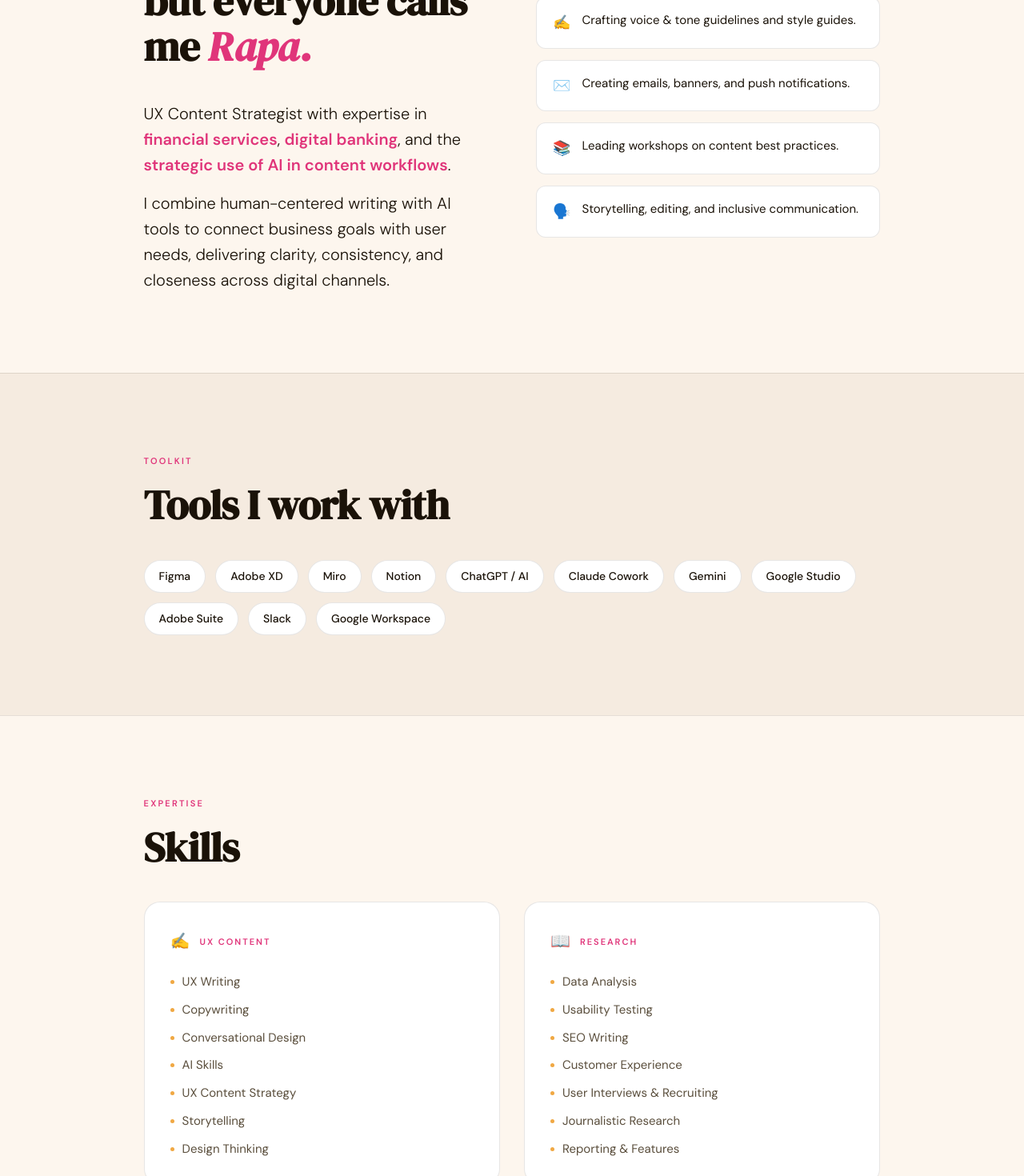
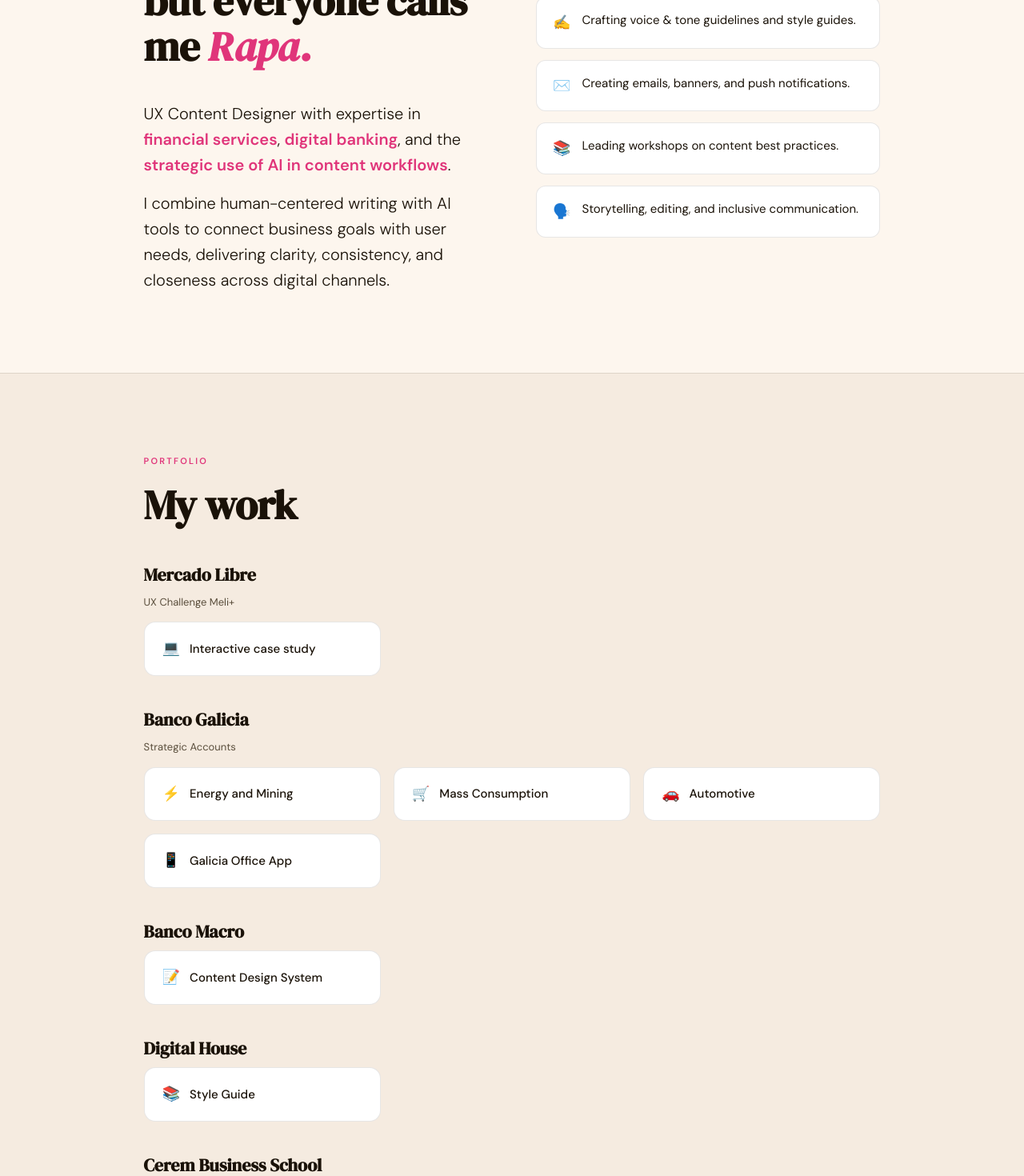
Before and after one commit to limoragni/rapa-site, a Next.js app: page / in a window 1280 px wide. Shown: the part 1020-2490 px from the top of the page at 80% size. Built offline with nearby package versions, Linux system fonts and the light colour scheme.

Commit message:
add meli project, reorder sections, update toolkit and education, unify title
Co-Authored-By: Claude Opus 4.6 (1M context) <noreply@anthropic.com>

```diff
--- a/app/opengraph-image.tsx
+++ b/app/opengraph-image.tsx
@@ -1,7 +1,7 @@
 import { ImageResponse } from "next/og";
 
 export const runtime = "edge";
-export const alt = "Juan Rapacioli — Content Designer";
+export const alt = "Juan Rapacioli - UX Content Designer";
 export const size = { width: 1200, height: 630 };
 export const contentType = "image/png";
 
@@ -55,7 +55,7 @@ export default async function Image() {
             marginBottom: 20,
           }}
         >
-          Content Designer | UX Writing & Content Strategy
+          UX Content Designer | UX Writing & Content Strategy
         </div>
 
         {/* Name */}
--- a/app/page.tsx
+++ b/app/page.tsx
@@ -34,7 +34,7 @@ export default function Home() {
       {/* HERO */}
       <section className="hero">
         <div>
-          <p className="hero-tag">UX Content Strategist | AI-Driven Content Systems</p>
+          <p className="hero-tag">UX Content Designer | AI-Driven Content Systems</p>
           <h1>
             Juan
             <br />
@@ -78,7 +78,7 @@ export default function Home() {
                 me <em style={{ fontStyle: "italic", color: "var(--pink)" }}>Rapa.</em>
               </h2>
               <p className="about-intro reveal">
-                UX Content Strategist with expertise in{" "}
+                UX Content Designer with expertise in{" "}
                 <strong>financial services</strong>,{" "}
                 <strong>digital banking</strong>, and the{" "}
                 <strong>strategic use of AI in content workflows</strong>.
@@ -125,72 +125,27 @@ export default function Home() {
         </div>
       </section>
 
-      {/* TOOLS */}
-      <section className="tools-section">
-        <div className="container">
-          <p className="section-label reveal">Toolkit</p>
-          <h2 className="section-title reveal">Tools I work with</h2>
-          <div className="tools-grid reveal">
-            <span className="tool-chip">Figma</span>
-            <span className="tool-chip">Adobe XD</span>
-            <span className="tool-chip">Miro</span>
-            <span className="tool-chip">Notion</span>
-            <span className="tool-chip">ChatGPT / AI</span>
-            <span className="tool-chip">Claude Cowork</span>
-            <span className="tool-chip">Gemini</span>
-            <span className="tool-chip">Google Studio</span>
-            <span className="tool-chip">Adobe Suite</span>
-            <span className="tool-chip">Slack</span>
-            <span className="tool-chip">Google Workspace</span>
-          </div>
-        </div>
-      </section>
-
-      {/* SKILLS */}
-      <section>
-        <div className="container">
-          <p className="section-label reveal">Expertise</p>
-          <h2 className="section-title reveal">Skills</h2>
-          <div className="skills-cols reveal">
-            <div className="skills-card">
-              <div className="skills-card-header">
-                <span className="skills-card-icon">&#x270D;&#xFE0F;</span>
-                <span className="skills-card-title">UX Content</span>
-              </div>
-              <ul>
-                <li>UX Writing</li>
-                <li>Copywriting</li>
-                <li>Conversational Design</li>
-                <li>AI Skills</li>
-                <li>UX Content Strategy</li>
-                <li>Storytelling</li>
-                <li>Design Thinking</li>
-              </ul>
-            </div>
-            <div className="skills-card">
-              <div className="skills-card-header">
-                <span className="skills-card-icon">&#x1F4D6;</span>
-                <span className="skills-card-title">Research</span>
-              </div>
-              <ul>
-                <li>Data Analysis</li>
-                <li>Usability Testing</li>
-                <li>SEO Writing</li>
-                <li>Customer Experience</li>
-                <li>User Interviews &amp; Recruiting</li>
-                <li>Journalistic Research</li>
-                <li>Reporting &amp; Features</li>
-              </ul>
-            </div>
-          </div>
-        </div>
-      </section>
-
       {/* MY WORK */}
       <section style={{ background: "var(--cream-dark)" }}>
         <div className="container">
           <p className="section-label reveal">Portfolio</p>
           <h2 className="section-title reveal">My work</h2>
+
+          <div className="work-group reveal">
+            <h3 className="work-group-title">Mercado Libre</h3>
+            <p className="work-group-subtitle">UX Challenge Meli+</p>
+            <div className="work-grid">
+              <a
+                href="https://meli.juanrapacioli.com"
+                target="_blank"
+                rel="noopener noreferrer"
+                className="work-link"
+              >
+                <span className="work-link-icon">&#x1F4BB;</span> Interactive
+                case study
+              </a>
+            </div>
+          </div>
 
           <div className="work-group reveal">
             <h3 className="work-group-title">Banco Galicia</h3>
@@ -327,6 +282,71 @@ export default function Home() {
         </div>
       </section>
 
+      {/* TOOLS */}
+      <section className="tools-section">
+        <div className="container">
+          <p className="section-label reveal">Toolkit</p>
+          <h2 className="section-title reveal">Tools I work with</h2>
+          <div className="tools-grid reveal">
+            <span className="tool-chip">Figma</span>
+            <span className="tool-chip">Adobe XD</span>
+            <span className="tool-chip">Miro</span>
+            <span className="tool-chip">Notion</span>
+            <span className="tool-chip">ChatGPT</span>
+            <span className="tool-chip">Claude</span>
+            <span className="tool-chip">Gemini</span>
+            <span className="tool-chip">Google AI Studio</span>
+            <span className="tool-chip">Adobe Suite</span>
+            <span className="tool-chip">Slack</span>
+            <span className="tool-chip">Google Workspace</span>
+            <span className="tool-chip">Claude Code</span>
+            <span className="tool-chip">Zeroheight</span>
+            <span className="tool-chip">Jira</span>
+            <span className="tool-chip">GitHub</span>
+          </div>
+        </div>
+      </section>
+
+      {/* SKILLS */}
+      <section>
+        <div className="container">
+          <p className="section-label reveal">Expertise</p>
+          <h2 className="section-title reveal">Skills</h2>
+          <div className="skills-cols reveal">
+            <div className="skills-card">
+              <div className="skills-card-header">
+                <span className="skills-card-icon">&#x270D;&#xFE0F;</span>
+                <span className="skills-card-title">UX Content</span>
+              </div>
+              <ul>
+                <li>UX Writing</li>
+                <li>Copywriting</li>
+                <li>Conversational Design</li>
+                <li>AI Skills</li>
+                <li>UX Content Strategy</li>
+                <li>Storytelling</li>
+                <li>Design Thinking</li>
+              </ul>
+            </div>
+            <div className="skills-card">
+              <div className="skills-card-header">
+                <span className="skills-card-icon">&#x1F4D6;</span>
+                <span className="skills-card-title">Research</span>
+              </div>
+              <ul>
+                <li>Data Analysis</li>
+                <li>Usability Testing</li>
+                <li>SEO Writing</li>
+                <li>Customer Experience</li>
+                <li>User Interviews &amp; Recruiting</li>
+                <li>Journalistic Research</li>
+                <li>Reporting &amp; Features</li>
+              </ul>
+            </div>
+          </div>
+        </div>
+      </section>
+
       {/* EXPERIENCE */}
       <section>
         <div className="container">
@@ -336,7 +356,7 @@ export default function Home() {
           <div className="exp-item reveal">
             <div className="exp-header">
               <h3 className="exp-title">
-                Content Designer — Galicia Bank (Nonconformist)
+                Content Designer - Galicia Bank (Nonconformist)
               </h3>
               <span className="exp-date">Jan 2025 – Mar 2026</span>
             </div>
@@ -358,14 +378,14 @@ export default function Home() {
               <p className="exp-results-title">Campaign Results:</p>
               <ul className="exp-tasks">
                 <li>
-                  Agro Campaign: 1.23% conversion vs 0.25% benchmark (+392%)
+                  Agro Campaign: 1.23% conversion vs 0.25% benchmark (+392%).
                 </li>
                 <li>
                   Business Repositioning Campaign: 2.97% vs 1.30% benchmark
-                  (+128%)
+                  (+128%).
                 </li>
                 <li>
-                  Business App Campaign: 3.23% vs 3.00% benchmark (+8%)
+                  Business App Campaign: 3.23% vs 3.00% benchmark (+8%).
                 </li>
               </ul>
             </div>
@@ -374,7 +394,7 @@ export default function Home() {
           <div className="exp-item reveal">
             <div className="exp-header">
               <h3 className="exp-title">
-                Content Designer — Macro Bank (Nonconformist)
+                Content Designer - Macro Bank (Nonconformist)
               </h3>
               <span className="exp-date">Apr 2024 – Jan 2025</span>
             </div>
@@ -395,7 +415,7 @@ export default function Home() {
 
           <div className="exp-item reveal">
             <div className="exp-header">
-              <h3 className="exp-title">UX Writer — Digital House</h3>
+              <h3 className="exp-title">UX Writer - Digital House</h3>
               <span className="exp-date">Jan 2022 – Jan 2023</span>
             </div>
             <ul className="exp-tasks">
@@ -412,7 +432,7 @@ export default function Home() {
           <div className="exp-item reveal">
             <div className="exp-header">
               <h3 className="exp-title">
-                Content Writer — Cerem Business School
+                Content Writer - Cerem Business School
               </h3>
               <span className="exp-date">Jan 2021 – Jan 2022</span>
             </div>
@@ -429,7 +449,7 @@ export default function Home() {
           <div className="exp-item reveal">
             <div className="exp-header">
               <h3 className="exp-title">
-                Teacher — National University of Tres de Febrero
+                Teacher - National University of Tres de Febrero
               </h3>
               <span className="exp-date">Jan 2018 – Jan 2024</span>
             </div>
@@ -451,7 +471,7 @@ export default function Home() {
           <div className="exp-item reveal">
             <div className="exp-header">
               <h3 className="exp-title">
-                News Writer — Agencia de Noticias Télam
+                News Writer - Agencia de Noticias Télam
               </h3>
               <span className="exp-date">Dec 2010 – Jun 2018</span>
             </div>
@@ -466,7 +486,7 @@ export default function Home() {
           <div className="exp-item reveal">
             <div className="exp-header">
               <h3 className="exp-title">
-                Journalist — Specialized in Music, Design &amp; Technology
+                Journalist - Specialized in Music, Design &amp; Technology
               </h3>
               <span className="exp-date">Jan 2012 – Present</span>
             </div>
@@ -499,6 +519,30 @@ export default function Home() {
           <p className="section-label reveal">Education</p>
           <h2 className="section-title reveal">Courses &amp; Certifications</h2>
           <div className="education-grid reveal">
+            <a
+              href="https://drive.google.com/file/d/1x4X-NebYRuDxrmLgAJcdxv68SZ5SmXee/view?usp=drive_link"
+              target="_blank"
+              rel="noopener noreferrer"
+              className="edu-item edu-item-link"
+            >
+              <div>
+                <span className="edu-title">Claude 101</span>
+                <span className="edu-source">Anthropic (2025)</span>
+              </div>
+              <span className="edu-cert">View certificate</span>
+            </a>
+            <a
+              href="https://drive.google.com/file/d/1HlPXRXNnYYlV6IZ3KQb3DCp3lCKtqP0S/view?usp=drive_link"
+              target="_blank"
+              rel="noopener noreferrer"
+              className="edu-item edu-item-link"
+            >
+              <div>
+                <span className="edu-title">Claude Code 101</span>
+                <span className="edu-source">Anthropic (2025)</span>
+              </div>
+              <span className="edu-cert">View certificate</span>
+            </a>
             <a
               href="https://drive.google.com/file/d/1R4ETRGtFIlA5gZU0Ig4lZd_Dd5mTBRZM/view?usp=sharing"
               target="_blank"
@@ -700,7 +744,7 @@ export default function Home() {
               <br />
               Rapacioli
             </h2>
-            <p className="footer-tagline">Content Designer</p>
+            <p className="footer-tagline">UX Content Designer</p>
           </div>
           <div>
             <p className="footer-col-title">Links</p>
```
Also changed, not shown: app/layout.tsx (+6 -6 lines).
